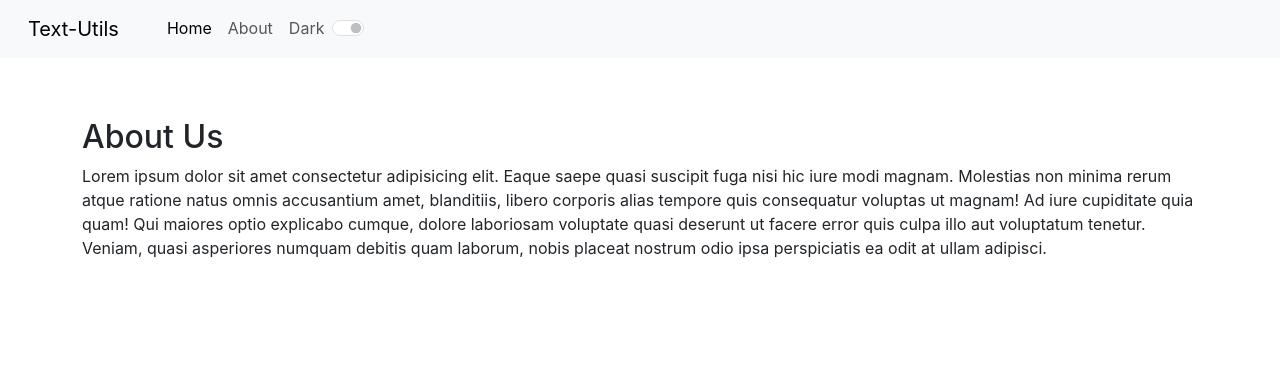
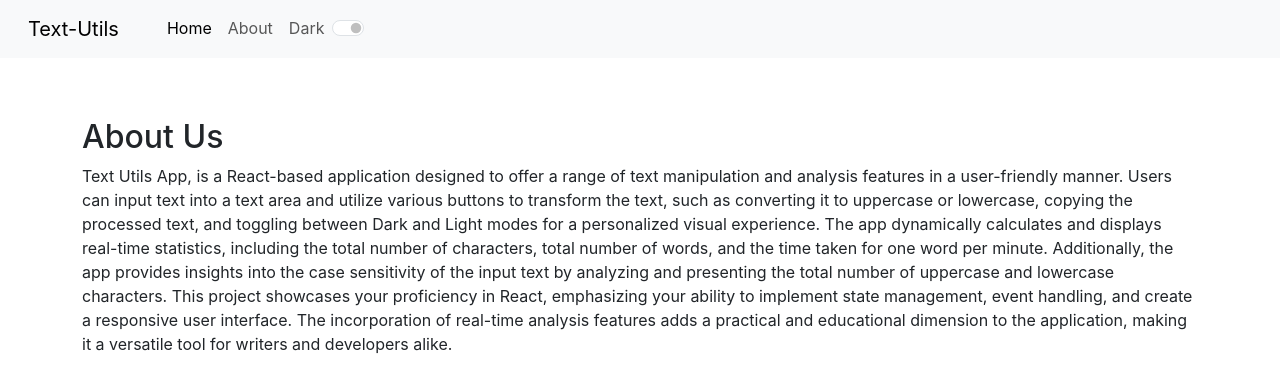
Before and after one commit to Hemanthnb/ReactTutorial, a React (Create React App) app: page /about in a window 1280 px wide. Shown: the top 390 px of the page. Built offline with nearby package versions, Linux system fonts and the light colour scheme.

Commit message:
fixed bug for Dark and Light modes

```diff
--- a/src/App.js
+++ b/src/App.js
@@ -29,23 +29,25 @@ export function TextAreaRC() {
   const [alert, setAlert] = useState(null)
 
   const changeMode = (event) => {
-    if (mode === "light") {
+    let modeID=document.getElementById("modeLabel");
+    if (mode === "light"||modeID.innerText==='light') {
+      console.log(modeID.innerText)
       const body = document.body;
       body.style.backgroundColor = "black";
       body.style.color = "white";
 
       setmode("dark");
-      event.target.innerText = "Light";
+      modeID.innerText = "Light";
       setAlert({
         message: "Theme has been successfully changed to Dark",
         type: "light"
       })
-    } else if (mode === "dark") {
+    } else if (mode === "dark"||modeID.innerText==='dark') {
       const body = document.body;
       body.style.backgroundColor = "white";
       body.style.color = "black";
       setmode("light");
-      event.target.innerText = "Dark";
+      modeID.innerText = "Dark";
       setAlert({
         message: "Theme has been successfully changed to Light",
         type: "dark"
--- a/src/Components/AboutUs.js
+++ b/src/Components/AboutUs.js
@@ -1,9 +1,27 @@
-import React from 'react'
+import React from "react";
 
 export default function About() {
-  return (<>
-        <h2>About Us</h2>
-        <p>Lorem ipsum dolor sit amet consectetur adipisicing elit. Eaque saepe quasi suscipit fuga nisi hic iure modi magnam. Molestias non minima rerum atque ratione natus omnis accusantium amet, blanditiis, libero corporis alias tempore quis consequatur voluptas ut magnam! Ad iure cupiditate quia quam! Qui maiores optio explicabo cumque, dolore laboriosam voluptate quasi deserunt ut facere error quis culpa illo aut voluptatum tenetur. Veniam, quasi asperiores numquam debitis quam laborum, nobis placeat nostrum odio ipsa perspiciatis ea odit at ullam adipisci.</p>
-        </>
-  )
+  return (
+    <>
+      <h2>About Us</h2>
+      <p>
+        Text Utils App, is a React-based application designed to offer a range
+        of text manipulation and analysis features in a user-friendly manner.
+        Users can input text into a text area and utilize various buttons to
+        transform the text, such as converting it to uppercase or lowercase,
+        copying the processed text, and toggling between Dark and Light modes
+        for a personalized visual experience. The app dynamically calculates and
+        displays real-time statistics, including the total number of characters,
+        total number of words, and the time taken for one word per minute.
+        Additionally, the app provides insights into the case sensitivity of the
+        input text by analyzing and presenting the total number of uppercase and
+        lowercase characters. This project showcases your proficiency in React,
+        emphasizing your ability to implement state management, event handling,
+        and create a responsive user interface. The incorporation of real-time
+        analysis features adds a practical and educational dimension to the
+        application, making it a versatile tool for writers and developers
+        alike.
+      </p>
+    </>
+  );
 }
--- a/src/Components/NavBar.js
+++ b/src/Components/NavBar.js
@@ -56,8 +56,8 @@ export default function NavBar(props) {
 
             <li className="nav-link nav-item">
               <div className="form-check form-switch">
-                <input className="form-check-input" type="checkbox" id="flexSwitchCheckDefault" />
-                <label className="form-check-label" htmlFor="flexSwitchCheckDefault" onClick={props.changeMode}>Dark</label>
+                <input className="form-check-input" type="checkbox" id="flexSwitchCheckDefault" onClick={props.changeMode} />
+                <label className="form-check-label" htmlFor="flexSwitchCheckDefault" id="modeLabel" >Dark</label>
               </div>
             </li>
 
```
